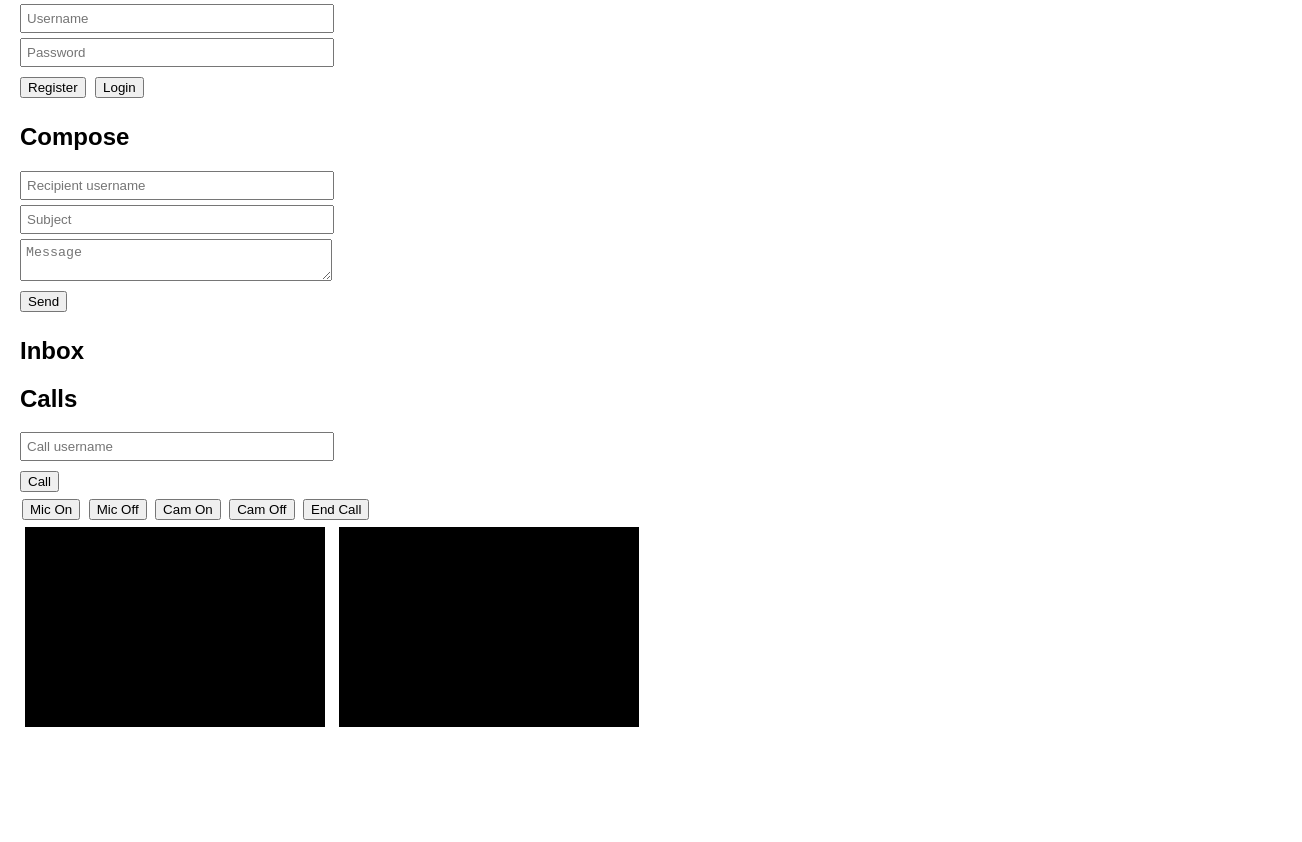
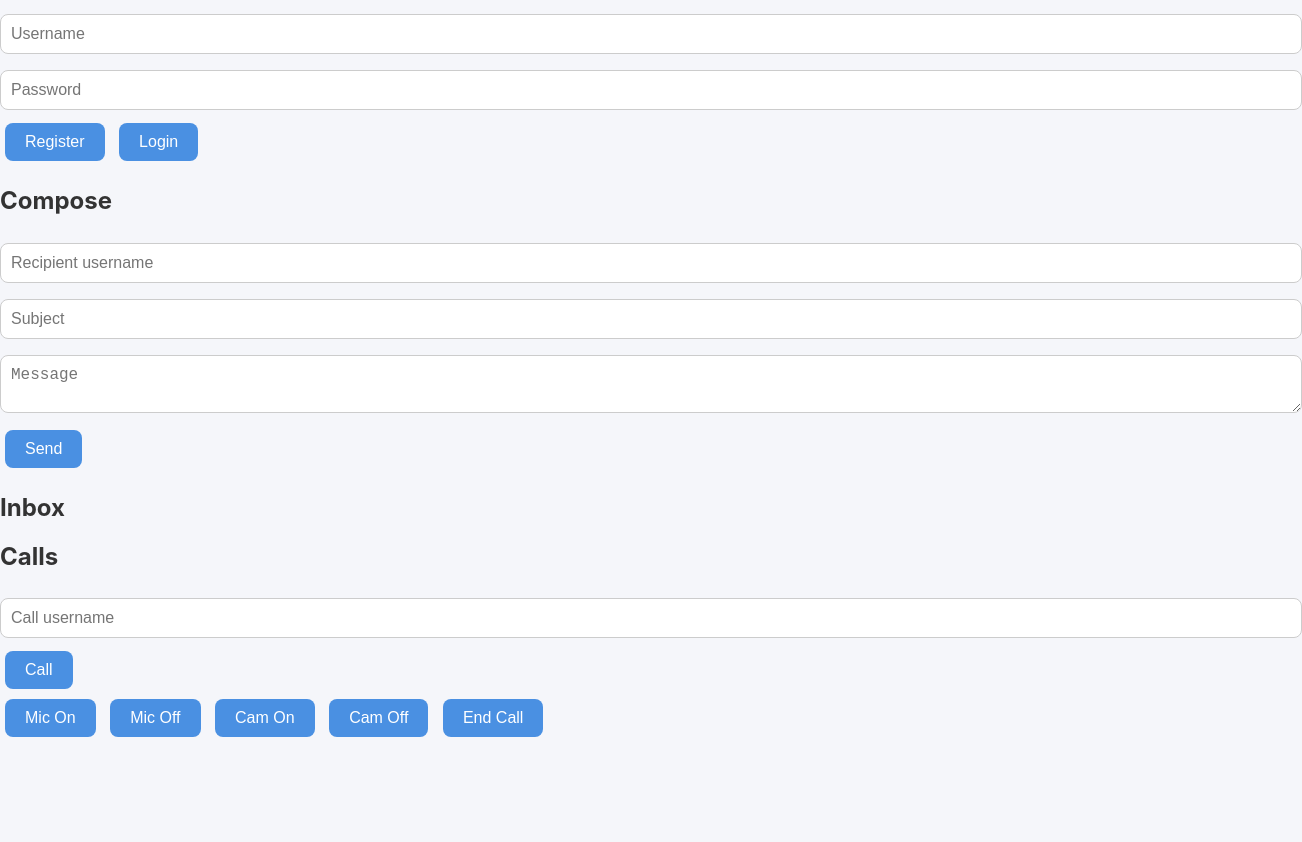
Before and after one commit to SkyMonder/SkyMail, a plain HTML site: page frontend/index.html in a window 1280 px wide. Shown: the part 76-918 px from the top of the page, 1302 px wide, since content can reach past the window. Before the commit the page ends 832 px from the top, so only its background shows below. Drawn offline with nearby package versions, Linux system fonts and the light colour scheme.

Commit message:
Update style.css

```diff
--- a/frontend/style.css
+++ b/frontend/style.css
@@ -1,5 +1,68 @@
-body { font-family: Arial; margin:20px; }
-input, textarea { display:block; margin:5px 0; padding:5px; width:300px; }
-button { margin:5px 5px 5px 0; }
-video { width: 300px; height: 200px; background:black; margin:5px; }
-.call-controls button { margin:2px; }
+body {
+  font-family: 'Inter', sans-serif;
+  background: #f5f6fa;
+  margin: 0;
+  padding: 0;
+}
+
+.container {
+  max-width: 900px;
+  margin: 40px auto;
+  background: #fff;
+  padding: 20px;
+  border-radius: 12px;
+  box-shadow: 0 10px 20px rgba(0,0,0,0.1);
+}
+
+h1, h2 {
+  color: #333;
+}
+
+input, textarea {
+  width: 100%;
+  padding: 10px;
+  margin: 8px 0;
+  border-radius: 8px;
+  border: 1px solid #ccc;
+  font-size: 16px;
+}
+
+button {
+  padding: 10px 20px;
+  margin: 5px;
+  border: none;
+  border-radius: 8px;
+  background: #4a90e2;
+  color: #fff;
+  font-size: 16px;
+  cursor: pointer;
+  transition: 0.3s;
+}
+
+button:hover {
+  background: #357ab7;
+}
+
+.card {
+  background: #fafafa;
+  border-radius: 8px;
+  padding: 15px;
+  margin-bottom: 10px;
+  box-shadow: 0 2px 5px rgba(0,0,0,0.05);
+}
+
+nav a {
+  margin-right: 15px;
+  text-decoration: none;
+  color: #4a90e2;
+  font-weight: 500;
+}
+
+nav a:hover {
+  text-decoration: underline;
+}
+
+video {
+  border-radius: 8px;
+  margin: 10px 0;
+}
```
